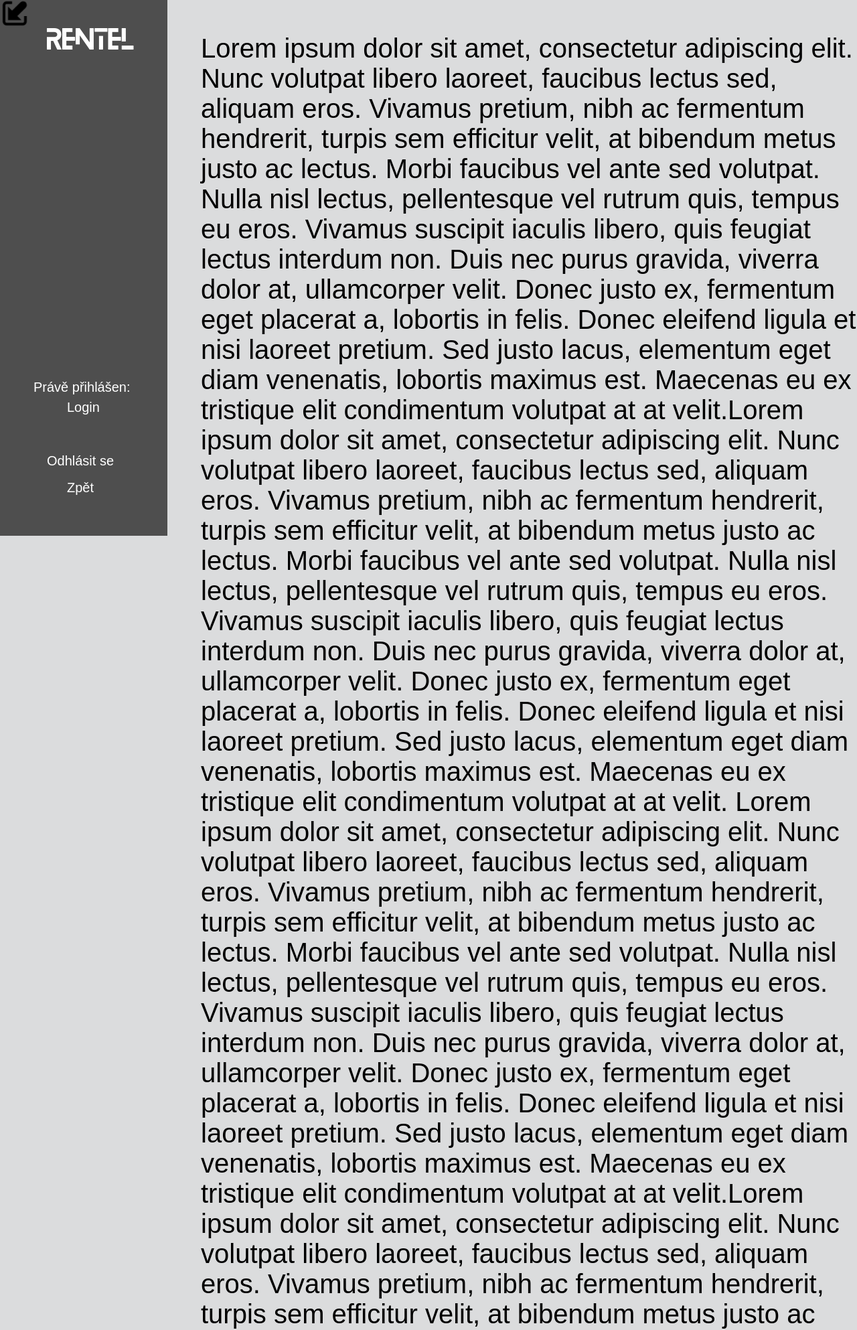
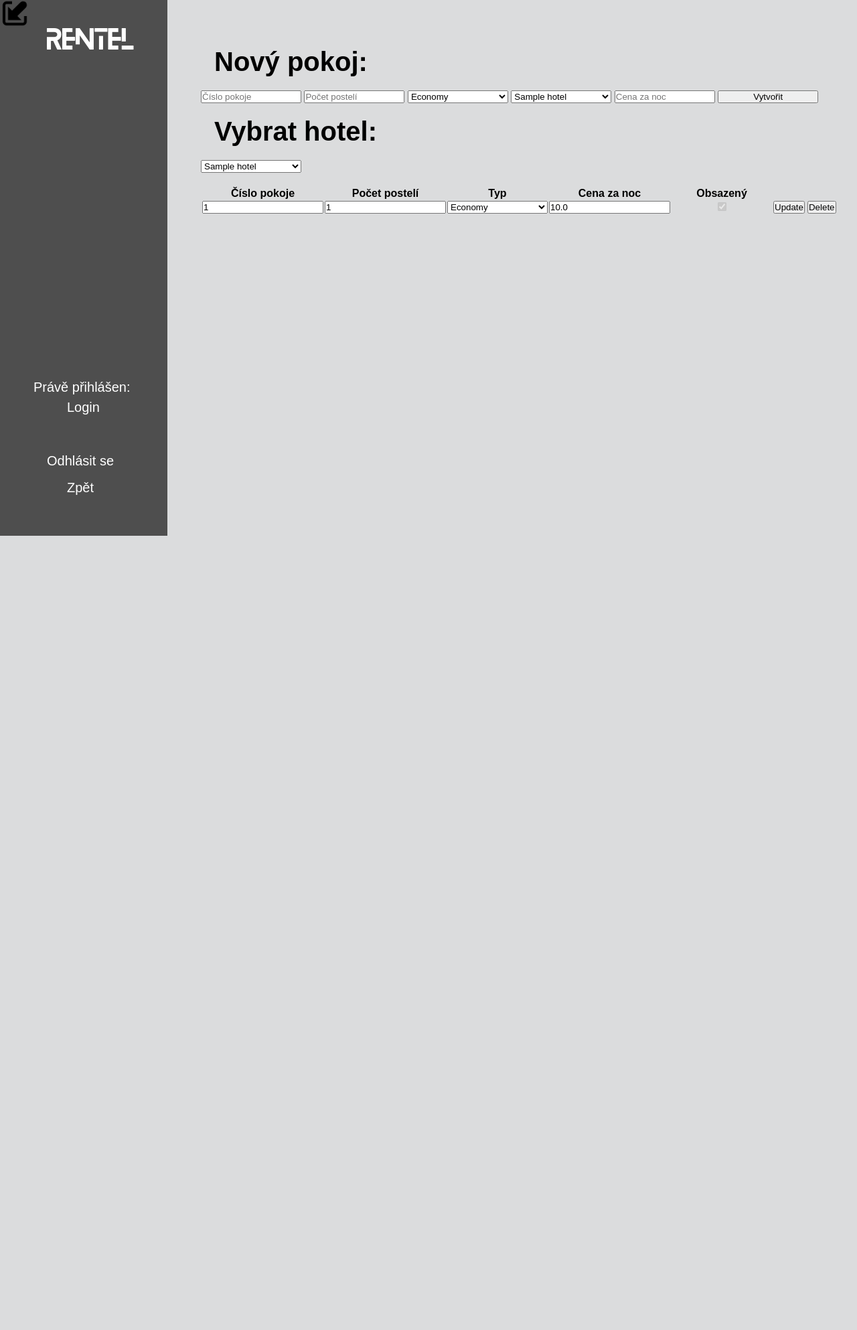
Before and after one commit to dp9898cz/IIS-project-2020, a Flask app: template templates/dashboard_rooms.html in a window 1280 px wide. Shown: the top 1986 px of the page at 67% size. After the commit the page ends 800 px from the top, so only its background shows below. Run offline with Flask 2, Linux system fonts and the light colour scheme; the template is opened without the code that fills it: values that come from a table or form of the project are taken from there, others are empty; tables that the repository leaves empty hold one stand-in row (values such as "Sample post"); lists and menus that the app fills with data are empty; some libraries are stand-ins or nearby versions.

Commit message:
rooms_not_completed

```diff
--- a/appdata/commands.py
+++ b/appdata/commands.py
@@ -89,7 +89,7 @@ def register_commands(app):
         another_room = Room(
             number = 569,
             night_price = 48,
-            room_type = 'PREM',
+            room_type = 'BUSS',
             number_of_beds = 3,
             hotel = test_hotel
         )
--- a/appdata/models.py
+++ b/appdata/models.py
@@ -10,8 +10,8 @@ class VisitType(enum.Enum):
 
 class RoomType(enum.Enum):
     ECON = 0
-    PREM = 1
-    SUPR = 2
+    BUSS = 1
+    PREM = 2
 
 class User(UserMixin, db.Model):
     id = db.Column(db.Integer, primary_key = True)
--- a/templates/dashboard_base.html
+++ b/templates/dashboard_base.html
@@ -24,7 +24,7 @@
         {% endif %}
         {% if current_user.employees.isOwner %}
             <a href="{{ url_for('dash.hotel_index') }}"><li>Správa hotelů</li></a>
-            <a href="{{ url_for('dash.rooms') }}"><li>Správa pokojů</li></a>
+            <a href="{{ url_for('dash.room_index') }}"><li>Správa pokojů</li></a>
         {% endif %}
         {% if current_user.employees.isManager %}
             <a href="{{ url_for('dash.reservation') }}"><li>Rezervace</li></a>
--- a/templates/dashboard_rooms.html
+++ b/templates/dashboard_rooms.html
@@ -5,55 +5,58 @@
 {% endblock %}
 
 {% block body %}
-<p>Lorem ipsum dolor sit amet, consectetur adipiscing elit. Nunc volutpat libero laoreet, faucibus lectus sed,
-    aliquam eros. Vivamus pretium, nibh ac fermentum hendrerit, turpis sem efficitur velit, at bibendum metus
-    justo ac lectus. Morbi faucibus vel ante sed volutpat. Nulla nisl lectus, pellentesque vel rutrum quis,
-    tempus eu eros. Vivamus suscipit iaculis libero, quis feugiat lectus interdum non. Duis nec purus gravida,
-    viverra dolor at, ullamcorper velit. Donec justo ex, fermentum eget placerat a, lobortis in felis. Donec
-    eleifend ligula et nisi laoreet pretium. Sed justo lacus, elementum eget diam venenatis, lobortis maximus
-    est. Maecenas eu ex tristique elit condimentum volutpat at at velit.Lorem ipsum dolor sit amet, consectetur adipiscing elit. Nunc volutpat libero laoreet, faucibus lectus sed,
-    aliquam eros. Vivamus pretium, nibh ac fermentum hendrerit, turpis sem efficitur velit, at bibendum metus
-    justo ac lectus. Morbi faucibus vel ante sed volutpat. Nulla nisl lectus, pellentesque vel rutrum quis,
-    tempus eu eros. Vivamus suscipit iaculis libero, quis feugiat lectus interdum non. Duis nec purus gravida,
-    viverra dolor at, ullamcorper velit. Donec justo ex, fermentum eget placerat a, lobortis in felis. Donec
-    eleifend ligula et nisi laoreet pretium. Sed justo lacus, elementum eget diam venenatis, lobortis maximus
-    est. Maecenas eu ex tristique elit condimentum volutpat at at velit.
-    Lorem ipsum dolor sit amet, consectetur adipiscing elit. Nunc volutpat libero laoreet, faucibus lectus sed,
-    aliquam eros. Vivamus pretium, nibh ac fermentum hendrerit, turpis sem efficitur velit, at bibendum metus
-    justo ac lectus. Morbi faucibus vel ante sed volutpat. Nulla nisl lectus, pellentesque vel rutrum quis,
-    tempus eu eros. Vivamus suscipit iaculis libero, quis feugiat lectus interdum non. Duis nec purus gravida,
-    viverra dolor at, ullamcorper velit. Donec justo ex, fermentum eget placerat a, lobortis in felis. Donec
-    eleifend ligula et nisi laoreet pretium. Sed justo lacus, elementum eget diam venenatis, lobortis maximus
-    est. Maecenas eu ex tristique elit condimentum volutpat at at velit.Lorem ipsum dolor sit amet, consectetur adipiscing elit. Nunc volutpat libero laoreet, faucibus lectus sed,
-    aliquam eros. Vivamus pretium, nibh ac fermentum hendrerit, turpis sem efficitur velit, at bibendum metus
-    justo ac lectus. Morbi faucibus vel ante sed volutpat. Nulla nisl lectus, pellentesque vel rutrum quis,
-    tempus eu eros. Vivamus suscipit iaculis libero, quis feugiat lectus interdum non. Duis nec purus gravida,
-    viverra dolor at, ullamcorper velit. Donec justo ex, fermentum eget placerat a, lobortis in felis. Donec
-    eleifend ligula et nisi laoreet pretium. Sed justo lacus, elementum eget diam venenatis, lobortis maximus
-    est. Maecenas eu ex tristique elit condimentum volutpat at at velit.Lorem ipsum dolor sit amet, consectetur adipiscing elit. Nunc volutpat libero laoreet, faucibus lectus sed,
-    aliquam eros. Vivamus pretium, nibh ac fermentum hendrerit, turpis sem efficitur velit, at bibendum metus
-    justo ac lectus. Morbi faucibus vel ante sed volutpat. Nulla nisl lectus, pellentesque vel rutrum quis,
-    tempus eu eros. Vivamus suscipit iaculis libero, quis feugiat lectus interdum non. Duis nec purus gravida,
-    viverra dolor at, ullamcorper velit. Donec justo ex, fermentum eget placerat a, lobortis in felis. Donec
-    eleifend ligula et nisi laoreet pretium. Sed justo lacus, elementum eget diam venenatis, lobortis maximus
-    est. Maecenas eu ex tristique elit condimentum volutpat at at velit.Lorem ipsum dolor sit amet, consectetur adipiscing elit. Nunc volutpat libero laoreet, faucibus lectus sed,
-    aliquam eros. Vivamus pretium, nibh ac fermentum hendrerit, turpis sem efficitur velit, at bibendum metus
-    justo ac lectus. Morbi faucibus vel ante sed volutpat. Nulla nisl lectus, pellentesque vel rutrum quis,
-    tempus eu eros. Vivamus suscipit iaculis libero, quis feugiat lectus interdum non. Duis nec purus gravida,
-    viverra dolor at, ullamcorper velit. Donec justo ex, fermentum eget placerat a, lobortis in felis. Donec
-    eleifend ligula et nisi laoreet pretium. Sed justo lacus, elementum eget diam venenatis, lobortis maximus
-    est. Maecenas eu ex tristique elit condimentum volutpat at at velit.
-    Lorem ipsum dolor sit amet, consectetur adipiscing elit. Nunc volutpat libero laoreet, faucibus lectus sed,
-    aliquam eros. Vivamus pretium, nibh ac fermentum hendrerit, turpis sem efficitur velit, at bibendum metus
-    justo ac lectus. Morbi faucibus vel ante sed volutpat. Nulla nisl lectus, pellentesque vel rutrum quis,
-    tempus eu eros. Vivamus suscipit iaculis libero, quis feugiat lectus interdum non. Duis nec purus gravida,
-    viverra dolor at, ullamcorper velit. Donec justo ex, fermentum eget placerat a, lobortis in felis. Donec
-    eleifend ligula et nisi laoreet pretium. Sed justo lacus, elementum eget diam venenatis, lobortis maximus
-    est. Maecenas eu ex tristique elit condimentum volutpat at at velit.Lorem ipsum dolor sit amet, consectetur adipiscing elit. Nunc volutpat libero laoreet, faucibus lectus sed,
-    aliquam eros. Vivamus pretium, nibh ac fermentum hendrerit, turpis sem efficitur velit, at bibendum metus
-    justo ac lectus. Morbi faucibus vel ante sed volutpat. Nulla nisl lectus, pellentesque vel rutrum quis,
-    tempus eu eros. Vivamus suscipit iaculis libero, quis feugiat lectus interdum non. Duis nec purus gravida,
-    viverra dolor at, ullamcorper velit. Donec justo ex, fermentum eget placerat a, lobortis in felis. Donec
-    eleifend ligula et nisi laoreet pretium. Sed justo lacus, elementum eget diam venenatis, lobortis maximus
-    est. Maecenas eu ex tristique elit condimentum volutpat at at velit.</p>
+    <h3>Nový pokoj:</h3>
+    <form class="update-form" method="POST" action="{{url_for('dash.room_create')}}">
+        <input type="number" name="number" placeholder="Číslo pokoje">
+        <input type="number" name="beds" placeholder="Počet postelí">
+        <select name="type">
+            <option value="ECON" selected>Economy</option>
+            <option value="BUSS">Business</option>
+            <option value="PREM">Premium</option>
+        </select>
+        <select name="hotel">
+            {% for hotel in hotels %}
+                <option value="{{hotel.id}}">{{hotel.name}}</option>
+            {% endfor %}
+        </select>
+        <input type="number" step="0.01" name="price" placeholder="Cena za noc">
+        <input type="submit" value="Vytvořit">
+    </form>
+    <h3>Vybrat hotel:</h3>
+    <form class="update-form" method="POST" action="{{url_for('dash.room_index')}}">
+        <select name="hotel" onchange="this.form.submit()">
+            {% for hotel in hotels %}
+                <option value="{{hotel.id}}" {% if (hotel.id|int == selected_h|int) %} selected {% endif %}>{{hotel.name}}</option>
+            {% endfor %}
+        </select>
+    </form>
+    <table class="master-table">
+        <tr class="dash-table-head">
+            <th>Číslo pokoje</th>
+            <th>Počet postelí</th>
+            <th>Typ</th>
+            <th>Cena za noc</th>
+            <th>Obsazený</th>
+        </tr>
+    {% for room in rooms %}
+        <tr>
+            <form class="update-form" method="POST" action="{{url_for('dash.room_update')}}">
+                <input type="hidden" value="{{room.id}}" name="old_id">
+                <th><input type="number" value="{{room.number}}" name="number"></th>
+                <th><input type="number" value="{{room.number_of_beds}}" name="beds"></th>
+                <th><select name="type">
+                    <option value="ECON" {% if room.room_type == "ECON" %} selected {% endif %}>Economy</option>
+                    <option value="BUSS" {% if room.room_type == "BUSS" %} selected {% endif %}>Business</option>
+                    <option value="PREM" {% if room.room_type == "PREM" %} selected {% endif %}>Premium</option>
+                </select></th>
+                <th><input type="number" step="0.01" value="{{room.night_price}}" name="price"></th>
+                <th><input type="checkbox" {% if room in occup_rooms %} checked {% endif %} disabled></th>
+                <th><input type="submit" value="Update"></th>
+            </form>
+            <form class="update-form" method="POST" action="{{url_for('dash.room_delete')}}">
+                <th><input type="hidden" value="{{room.id}}" name="id"></th>
+                <th><input type="submit" value="Delete"></th>
+            </form>
+        </tr>
+    {% endfor %}
 {% endblock %}
```
Also changed, not shown: appdata/routes/dashboard.py (+65 -3 lines).
